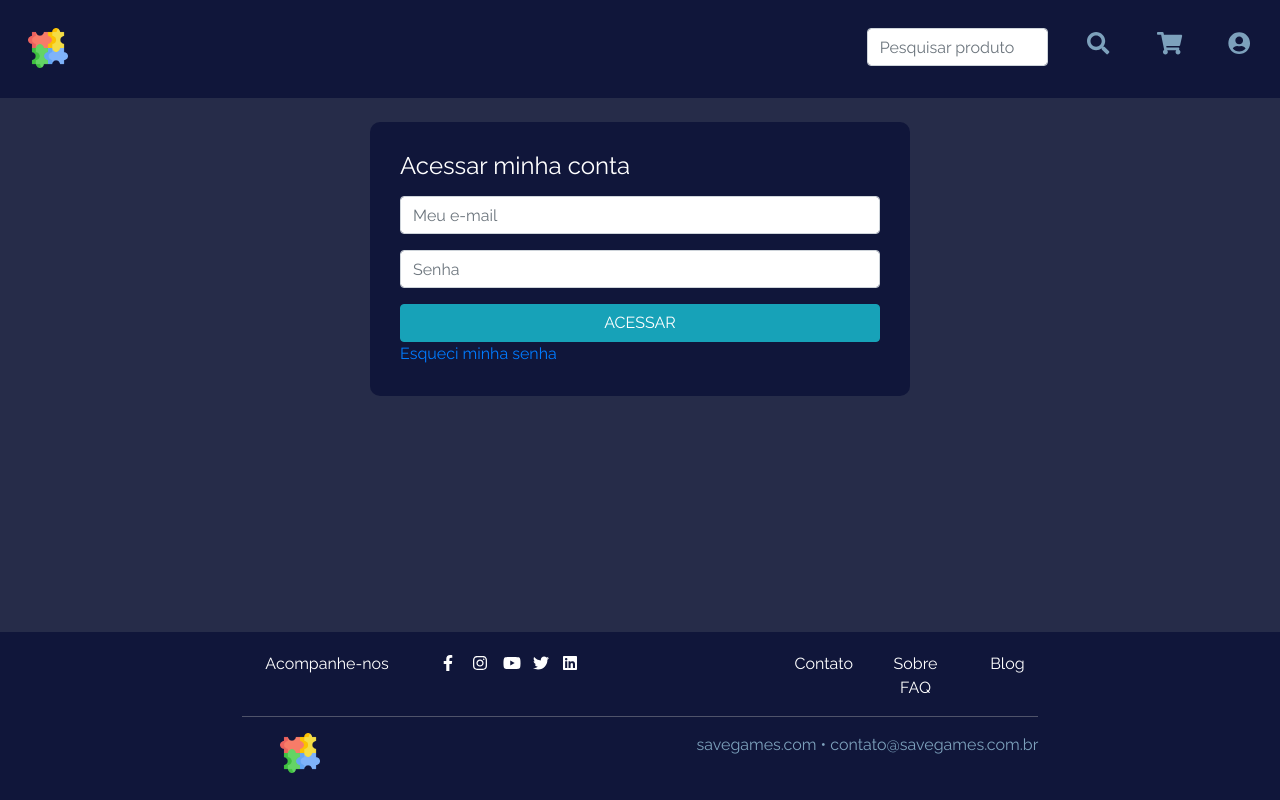
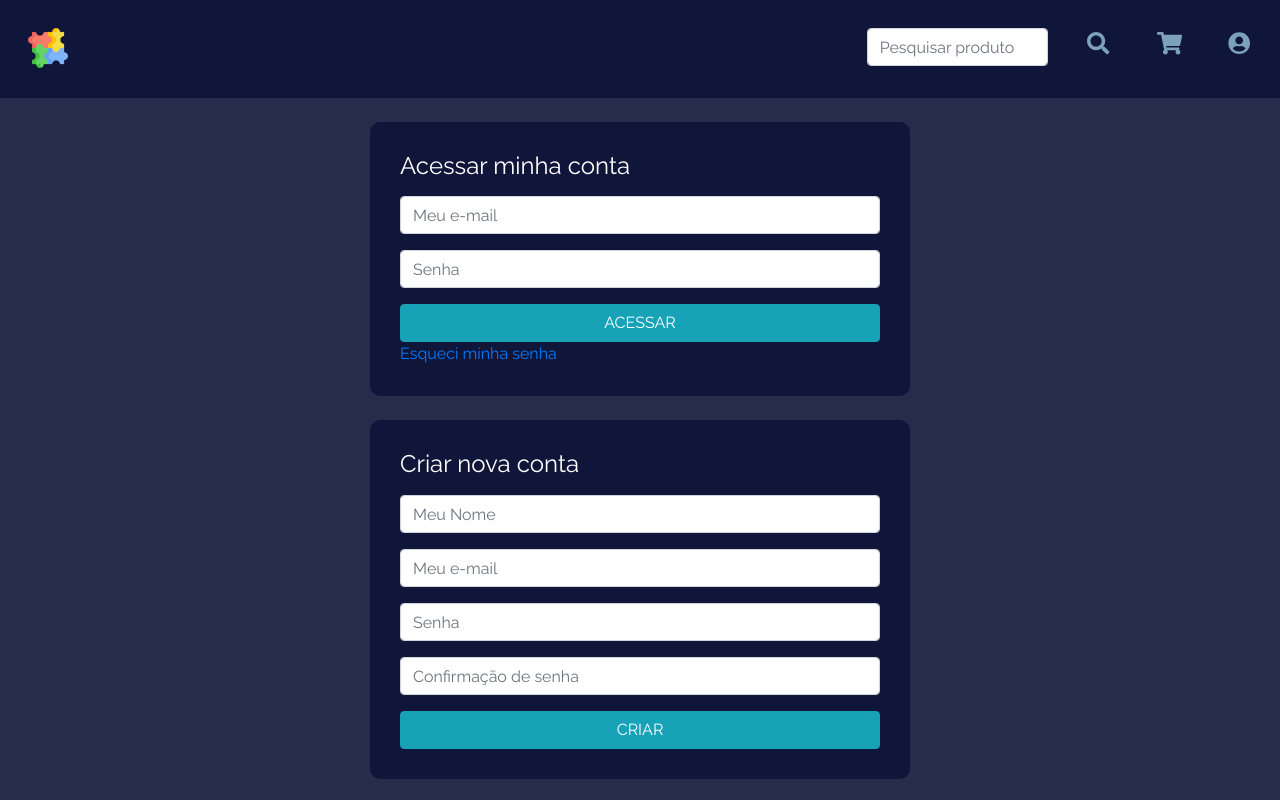
Before and after one commit to btfjulio/e-commerce-web, a Next.js app: page /Auth/Login in a window 1280 px wide. Shown: the top 800 px of the page. Built offline with nearby package versions, Linux system fonts and the light colour scheme.

Commit message:
add sign up component to app

```diff
--- /dev/null
+++ b/components/SignUpForm/index.tsx
@@ -0,0 +1,131 @@
+import { useState } from 'react';
+import { InputGroup, FormControl, Button, Row, Col } from 'react-bootstrap';
+import BlueBackground from '../shared/BlueBackground';
+
+import UsersService from '../../services/users';
+
+import { toast } from 'react-toastify';
+
+import { useDispatch } from 'react-redux';
+import { setLoggedUser } from '../../store/modules/auth/reducer';
+
+interface SignUpProps {
+  titlePhrase: string;
+  buttonPhrase: string;
+}
+
+const SignUpForm: React.FC<SignUpProps> = ({ titlePhrase, buttonPhrase }) => {
+  const [name, setName] = useState('');
+  const [email, setEmail] = useState('');
+  const [password, setPassword] = useState('');
+  const [passwordConfirmation, setPasswordConfirmation] = useState('');
+
+  const dispatch = useDispatch();
+
+
+  const handleSubmit = async(evt: React.FormEvent):Promise<void> => {
+    evt.preventDefault();
+
+    if(password !== passwordConfirmation) {
+      toast.error('A senha e a confirmação de senha devem ser iguais!')
+      return;
+    }
+    try {
+      await UsersService.signUp({
+        name,
+        email,
+        password,
+        password_confirmation: passwordConfirmation
+      });
+
+      toast.info('Registro realizado com sucesso! Para continuar faça seu login.');
+
+      dispatch(setLoggedUser({
+        id: 0,
+        name,
+        email,
+        profile: 'client'
+      }))
+
+      setName('');
+      setEmail('');
+      setPassword('');
+      setPasswordConfirmation('');
+    } catch(err) {
+      if(err.response.data.errors) {
+        toast.warning(err.response.data.errors.full_messages[0]);
+      }
+      console.log(err.response);
+    }
+  }
+
+  return (
+    <div>
+      <Row>
+        <Col lg={{ span: 6, offset: 3 }} md={{ span: 8, offset: 2 }}>
+          <BlueBackground>
+            <h4>{titlePhrase}</h4>
+
+            <form onSubmit={handleSubmit}>
+                <InputGroup className="mt-3">
+                  <FormControl
+                    placeholder="Meu Nome"
+                    type="text"
+                    value={name}
+                    onChange={
+                      (evt: React.ChangeEvent<HTMLInputElement>) =>
+                        setName(evt.target.value)
+                    }
+                    required
+                  />
+                </InputGroup>
+
+                <InputGroup className="mt-3">
+                  <FormControl
+                    placeholder="Meu e-mail"
+                    type="email"
+                    value={email}
+                    onChange={
+                      (evt: React.ChangeEvent<HTMLInputElement>) =>
+                        setEmail(evt.target.value)
+                    }
+                    required
+                  />
+                </InputGroup>
+
+                <InputGroup className="mt-3">
+                  <FormControl
+                    placeholder="Senha"
+                    type="password"
+                    value={password}
+                    onChange={
+                      (evt: React.ChangeEvent<HTMLInputElement>) =>
+                        setPassword(evt.target.value)
+                    }
+                    required
+                  />
+                </InputGroup>
+
+                <InputGroup className="mt-3">
+                  <FormControl
+                    placeholder="Confirmação de senha"
+                    type="password"
+                    value={passwordConfirmation}
+                    onChange={
+                      (evt: React.ChangeEvent<HTMLInputElement>) =>
+                        setPasswordConfirmation(evt.target.value)
+                    }
+                    required
+                  />
+                </InputGroup>
+
+                <Button type="submit" className="btn btn-info mt-3 w-100">{buttonPhrase}</Button>
+              </form>
+          </BlueBackground>
+        </Col>
+      </Row>
+    </div>
+  )
+}
+
+export default SignUpForm;
--- a/pages/Auth/Login/index.tsx
+++ b/pages/Auth/Login/index.tsx
@@ -1,20 +1,25 @@
-import React from 'react';
-import MainComponent from '../../../components/shared/MainComponent';
-import LoginForm from '../../../components/LoginForm'
+import React from "react";
+import MainComponent from "../../../components/shared/MainComponent";
+import LoginForm from "../../../components/LoginForm";
+import SignUpForm from "../../../components/SignUpForm";
 
 const Login: React.FC = () => {
   return (
     <div>
       <MainComponent>
-        <div className="mt-4">
-          <LoginForm
-            titlePhrase="Acessar minha conta"
-            buttonPhrase="ACESSAR"
-          />
+        <br />
+        <div>
+          <LoginForm titlePhrase="Acessar minha conta" buttonPhrase="ACESSAR" />
         </div>
+
+        <br />
+        <div>
+          <SignUpForm titlePhrase="Criar nova conta" buttonPhrase="CRIAR" />
+        </div>
+        <br />
       </MainComponent>
     </div>
-  )
-}
+  );
+};
 
 export default Login;
```
